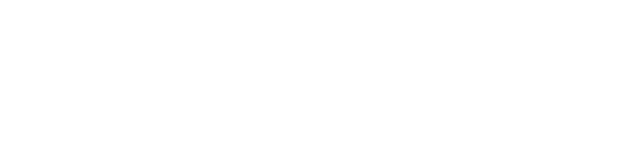
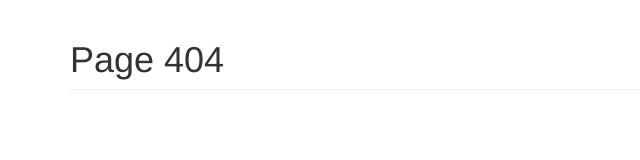
Before and after one commit to Rodz3rd2/backbonejs-practice, a plain HTML site: page index.html in a window 1280 px wide. Shown: the whole page, without its empty margins (0-640 px from the left). Drawn offline with Linux system fonts and the light colour scheme.

Commit message:
add page 404

```diff
--- a/index.html
+++ b/index.html
@@ -99,6 +99,12 @@
                 'users': "index",
                 'users/create': "create",
                 'users/:id/edit': "edit",
+
+                '*notFound': "page404",
+            },
+
+            page404: function() {
+                $('#content').html('<h1 class="page-header">Page 404</h1>');
             },
 
             index: function() {
```
